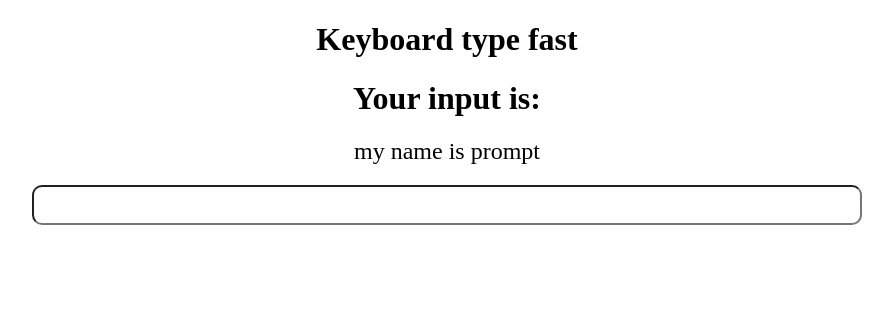
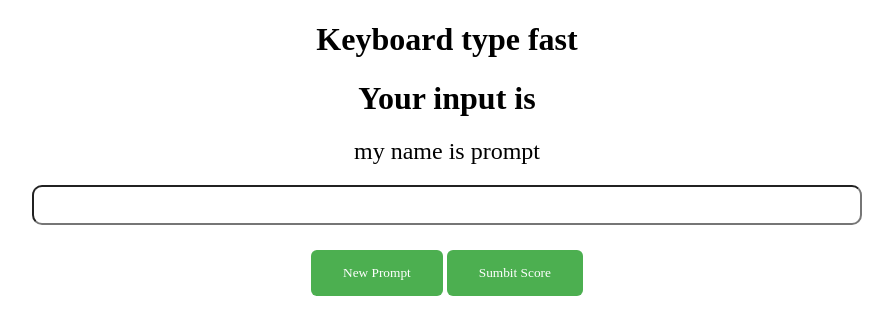
Before and after one commit to amnbot/TypingSpeedTest, a Flask app: page / in a window 1280 px wide. Shown: the part 63-398 px from the top of the page, without its empty margins (193-1086 px from the left). Run offline with Flask 2, Linux system fonts and the light colour scheme.

Commit message:
tous les bhys fonctionnent haha

```diff
--- a/static/stylesheets/style.css
+++ b/static/stylesheets/style.css
@@ -51,6 +51,22 @@ input:hover {
     transform: scale(1.15);
 }
 
+button {
+    margin-top: 25px;
+    background-color: #4CAF50;
+    transition: transform 0.2s;
+    font-family: heavitas;
+    padding: 15px 32px;
+    display: inline-block;
+    color: rgb(255, 255, 255);
+    border: none;
+    border-radius: 6px;
+}
+
+button:hover {
+    transform: scale(1.15);
+}
+
 
 ul {
     list-style: none;
--- a/templates/index.html
+++ b/templates/index.html
@@ -4,10 +4,10 @@
         <h1 class="page-title">Keyboard type fast</h1>
     </div>
     <div>
-        <h1 class="page-title">Your input is:</h1>
+        <h1 class="page-title">Your input is</h1>
         <h2 class="prompt" id='prompt'>{{prompt}}</h2>
     </div>
-    <div>
+    <div align="center">
         <p id="message" class="message"></p>
         <p id="accuracy" class="message"></p>
         <p id="time" class="message"></p>
@@ -16,6 +16,8 @@
         <form method="POST">
             <input id='input' name="text">
         </form>
+        <button onclick="getNewPrompt()" id="button">New Prompt</button>
+        <button onclick="sumbitScore()" id="sumbit">Sumbit Score</button>
     </div>
     <script>
         var input=document.getElementById("input");
@@ -23,6 +25,7 @@
         var err = 0;
         var n = 0;
         start = 0;
+        document.getElementById('submit').disabled = true;
         input.addEventListener("keyup", function(event){
             //event.preventDefault();
             n++;
@@ -42,8 +45,6 @@
             {
                 var end = Date.now();
 
-
-
                 let timeElapsed = Math.round(((end - start)/1000)*100)/100;
                 var wps = Math.round((prompt.split(' ').length/timeElapsed)*100)/100;
                 var accuracy = Math.round(((prompt.length - err)/prompt.length)*100)
@@ -55,6 +56,9 @@
                 document.getElementById('accuracy').style.color="green";
                 document.getElementById('time').style.color="green";
                 document.getElementById('wps').style.color="green";
+
+                document.getElementById('sumbit').disabled = false;
+                document.getElementById('input').disabled = true;
             }
             else
             {
@@ -62,5 +66,9 @@
                 document.getElementById('message').innerHTML = "";
             }
         });
+
+        function getNewPrompt(){
+            location.reload();
+        }
     </script>
 {% endblock %}
```
